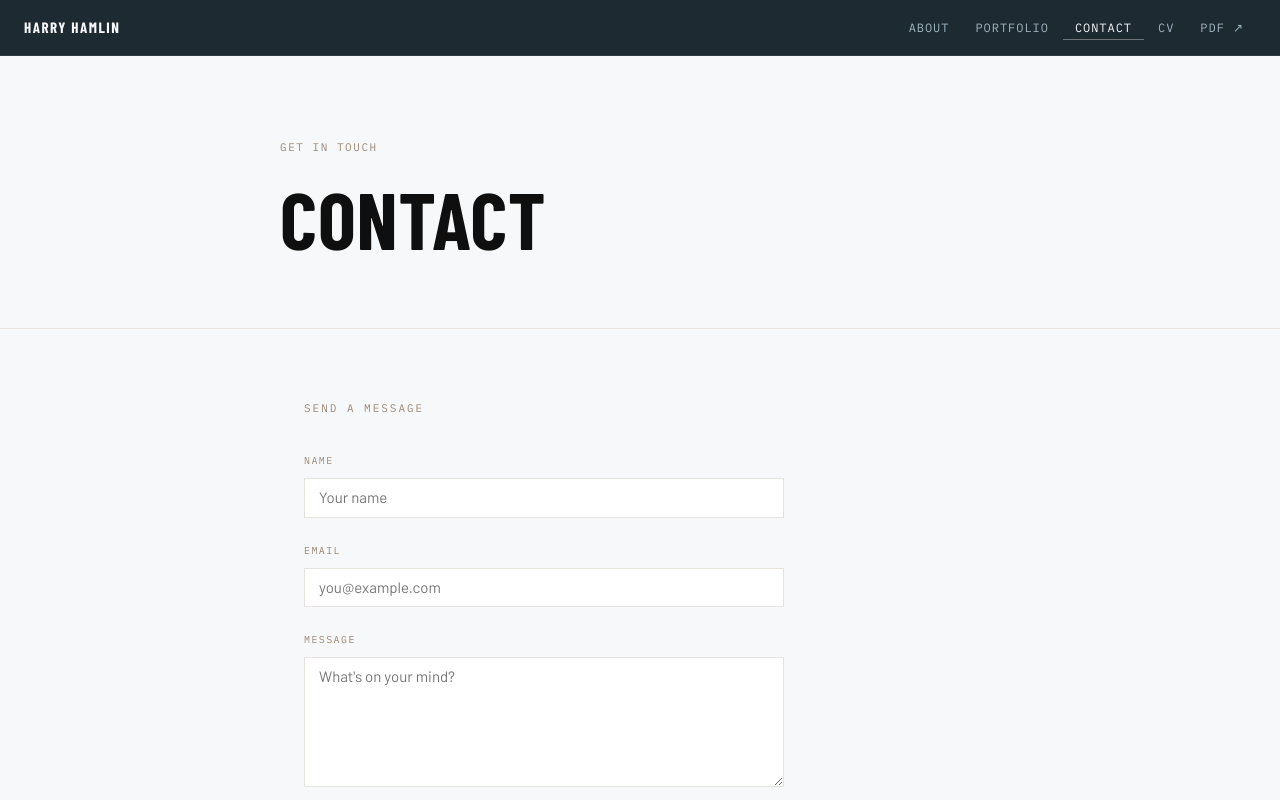
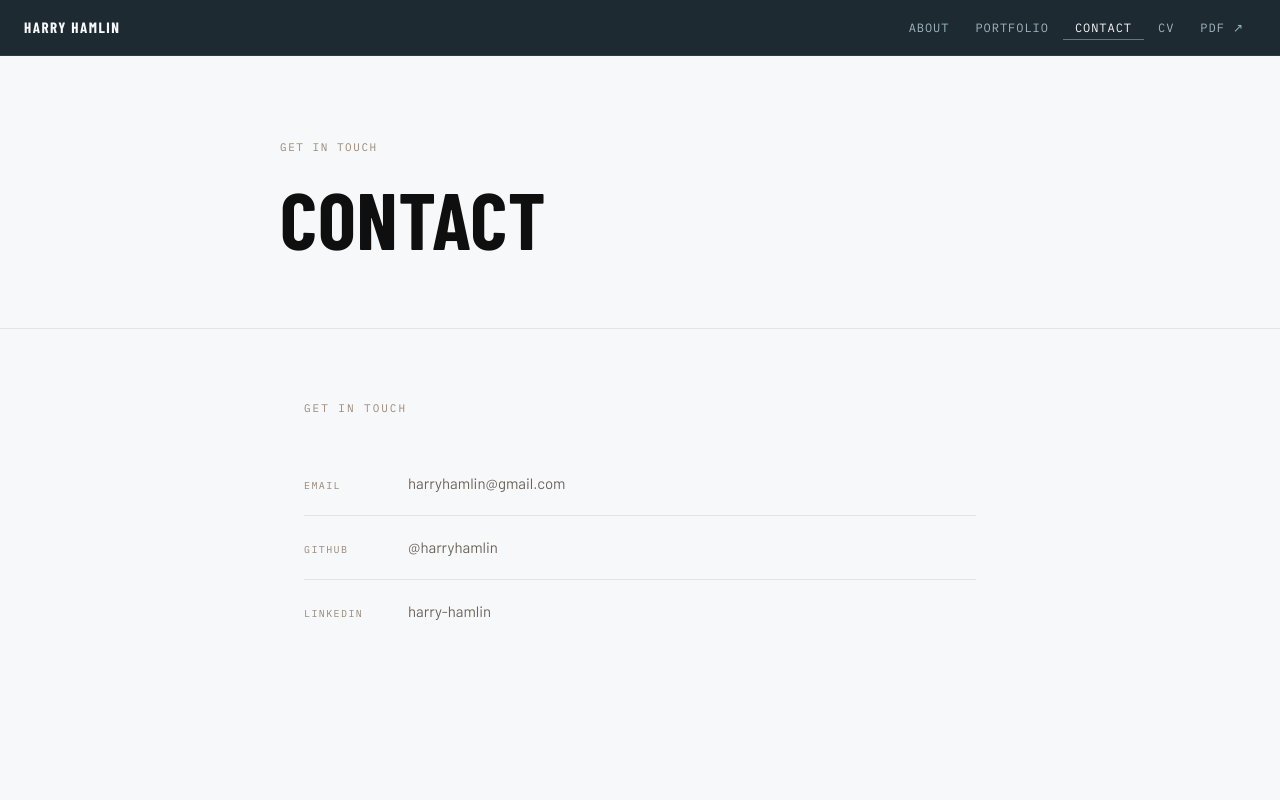
Before and after one commit to harryhamlin/hhamlin-react, a React (Create React App) app: page / in a window 1280 px wide. Both pictures are taken after a click on the button "CONTACT". Built offline with nearby package versions, Linux system fonts and the light colour scheme.

Commit message:
latest round

```diff
--- a/src/components/About.js
+++ b/src/components/About.js
@@ -7,20 +7,21 @@ export default function About() {
         <p className="section-label">Background</p>
         <p>
           I spent a decade leading climbers on the world's highest peaks before taking over
-          day-to-day leadership of International Mountain Guides — one of the most renowned
-          guide services in the world — through the pandemic and the growth years beyond.
-          As General Manager, I run a 40+ person operation while personally architecting the
+          <strong>operational leadership</strong> and <strong>business management</strong> of International Mountain Guides through the pandemic and the growth years beyond.
+          As Director of Operations, I ran a <strong>40+ person</strong> operation while architecting and executing the
           company's registration, payments, and labor-forecasting infrastructure.
         </p>
         <p style={{ marginTop: '18px' }}>
-          That combination is the through-line of my career: high-consequence leadership
-          paired with hands-on systems building. I write production JavaScript, design data
-          models, and use AI tools daily — for code, for marketing content, for customer
-          communications, and for the analytical models that drive pricing and payroll
+          That combination is the through-line of my career: <strong>high-consequence leadership</strong> paired with hands-on <strong>systems design</strong>, building, and implementation. I write production JavaScript, design data
+          models, and use AI tools daily: for code, for marketing content, for customer
+          communications, sales engineering, and for the analytical models that drive pricing and payroll
           decisions.
         </p>
         <p style={{ marginTop: '18px' }}>
-          Outside work: mountain biking, traveling, cooking, and finding new routes up old peaks.
+I've always been a curious person; curious about what lies beyond the edge of my understanding, curious about the world beyond my view. I'm driven to apply my knowledge to achieve <strong>successful outcomes</strong>, while still remaining <strong>open minded</strong> to other viewpoints, experiences, and backgrounds.
+        </p>
+        <p style={{ marginTop: '18px' }}>
+          Outside work: biking, traveling, drones, 3d printing, building
         </p>
       </section>
     </main>
--- a/src/components/Contact.js
+++ b/src/components/Contact.js
@@ -1,80 +1,24 @@
-import React, { useState } from 'react';
-import validator from 'validator';
+import React from 'react';
+
+const links = [
+  { label: 'Email', value: 'harryhamlin@gmail.com', href: 'mailto:harryhamlin@gmail.com' },
+  { label: 'GitHub', value: '@harryhamlin', href: 'https://github.com/harryhamlin' },
+  { label: 'LinkedIn', value: 'harry-hamlin', href: 'https://www.linkedin.com/in/harry-hamlin-a4a1b0234/' },
+];
 
 export default function Contact() {
-  const [clientName, setName] = useState('');
-  const [email, setEmail] = useState('');
-  const [message, setMessage] = useState('');
-  const [emailError, setEmailError] = useState('');
-  const [messageError, setMessageError] = useState('');
-
-  const handleInputChange = (e) => {
-    const { name, value } = e.target;
-    if (name === 'clientName') setName(value);
-    else if (name === 'email') setEmail(value);
-    else if (name === 'message') setMessage(value);
-  };
-
-  const handleFormSubmit = (e) => {
-    e.preventDefault();
-    let valid = true;
-    if (!validator.isEmail(email)) { setEmailError('Please enter a valid email address.'); valid = false; }
-    if (!message) { setMessageError('Message cannot be blank.'); valid = false; }
-    if (!valid) return;
-    console.log(`${clientName} ${email} ${message}`);
-    setName(''); setEmail(''); setMessage('');
-    setEmailError(''); setMessageError('');
-  };
-
   return (
     <main className="page-main" id="contact">
       <section className="page-section reveal">
-        <p className="section-label">Send a Message</p>
-        <form className="contact-form" onSubmit={handleFormSubmit} noValidate>
-          <div className="form-field">
-            <label htmlFor="clientName">Name</label>
-            <input
-              id="clientName"
-              name="clientName"
-              type="text"
-              value={clientName}
-              onChange={handleInputChange}
-              placeholder="Your name"
-            />
-          </div>
-          <div className="form-field">
-            <label htmlFor="email">Email</label>
-            <input
-              id="email"
-              name="email"
-              type="email"
-              value={email}
-              onChange={handleInputChange}
-              placeholder="you@example.com"
-              onBlur={() => {
-                if (email && !validator.isEmail(email)) setEmailError('Please enter a valid email address.');
-                else setEmailError('');
-              }}
-            />
-            {emailError && <p className="form-error">{emailError}</p>}
-          </div>
-          <div className="form-field">
-            <label htmlFor="message">Message</label>
-            <textarea
-              id="message"
-              name="message"
-              value={message}
-              onChange={handleInputChange}
-              placeholder="What's on your mind?"
-              onBlur={() => {
-                if (!message) setMessageError('Message cannot be blank.');
-                else setMessageError('');
-              }}
-            />
-            {messageError && <p className="form-error">{messageError}</p>}
-          </div>
-          <button className="form-submit" type="submit">Send Message</button>
-        </form>
+        <p className="section-label">Get in Touch</p>
+        <ul className="contact-links">
+          {links.map(({ label, value, href }) => (
+            <li key={label} className="contact-link-row">
+              <span className="contact-link-label">{label}</span>
+              <a className="contact-link-value" href={href}>{value}</a>
+            </li>
+          ))}
+        </ul>
       </section>
     </main>
   );
--- a/src/components/Header.js
+++ b/src/components/Header.js
@@ -2,7 +2,7 @@ import React from 'react';
 
 const PAGE_META = {
   about: {
-    eyebrow: '47.6062° N, 122.3321° W — Seattle, WA',
+    eyebrow: 'Seattle, WA',
     title: 'Harry Hamlin',
     tagline: 'Operations executive, technical leader, and alpine guide.',
   },
--- a/src/components/Nav.js
+++ b/src/components/Nav.js
@@ -39,6 +39,7 @@ export default function Nav({ currentPage, pageChangeHandler }) {
         <a
           className="nav-link"
           href="https://harryhamlin.github.io/hhamlin/cvharryhamlin.html"
+
           target="_blank"
           rel="noreferrer"
         >
--- a/src/site.css
+++ b/src/site.css
@@ -223,36 +223,23 @@ a:focus-visible, button:focus-visible { outline: 2px solid var(--ink); outline-o
 }
 .edu p { font-size: 14px; color: var(--secondary); }
 
-/* ── Contact form ────────────────────────────────── */
-.contact-form { display: grid; gap: 24px; max-width: 480px; }
-.form-field label {
-  display: block;
+/* ── Contact links ───────────────────────────────── */
+.contact-links { list-style: none; }
+.contact-link-row {
+  display: flex; align-items: baseline; gap: 24px;
+  padding: 18px 0; border-bottom: 1px solid var(--hairline);
+}
+.contact-link-row:last-child { border-bottom: none; }
+.contact-link-label {
   font-family: "IBM Plex Mono", monospace; font-size: 10px;
   letter-spacing: .14em; text-transform: uppercase;
-  color: var(--muted); margin-bottom: 8px;
+  color: var(--muted); width: 80px; flex-shrink: 0;
 }
-.form-field input,
-.form-field textarea {
-  width: 100%; background: #fff; border: 1px solid var(--hairline);
-  padding: 10px 14px;
+.contact-link-value {
   font-family: "Barlow", sans-serif; font-size: 15px;
-  color: var(--text); outline: none; transition: border-color .15s; border-radius: 0;
+  color: var(--secondary); text-decoration: none;
 }
-.form-field input:focus,
-.form-field textarea:focus { border-color: var(--muted); }
-.form-field textarea { min-height: 130px; resize: vertical; }
-.form-error {
-  font-family: "IBM Plex Mono", monospace; font-size: 11px;
-  color: #a33; margin-top: 4px;
-}
-.form-submit {
-  background: var(--ink); color: var(--snow); border: none;
-  padding: 12px 28px; cursor: pointer;
-  font-family: "Barlow Condensed", sans-serif; font-size: 13px;
-  font-weight: 700; letter-spacing: .12em; text-transform: uppercase;
-  transition: background .15s; align-self: start;
-}
-.form-submit:hover { background: var(--text); }
+.contact-link-value:hover { color: var(--ink); }
 
 /* ── Footer ──────────────────────────────────────── */
 .site-footer {
```
